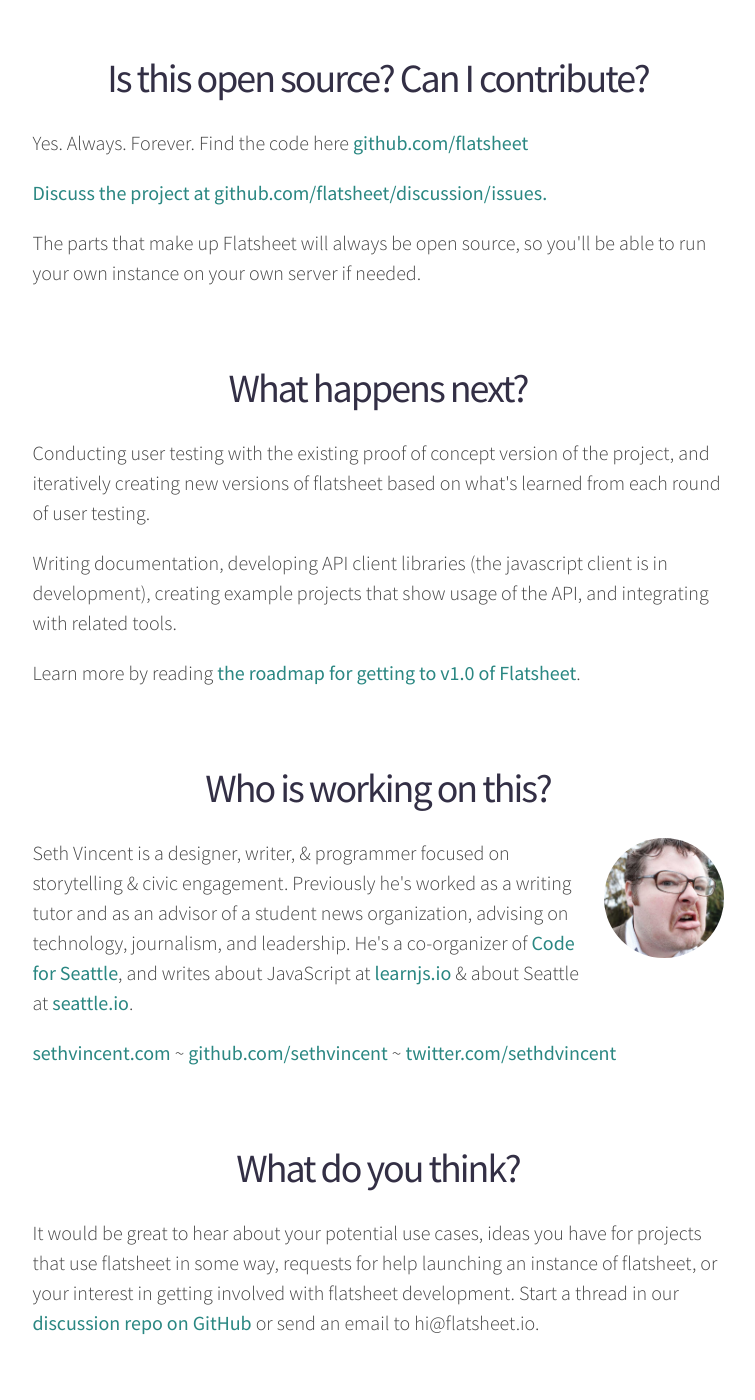
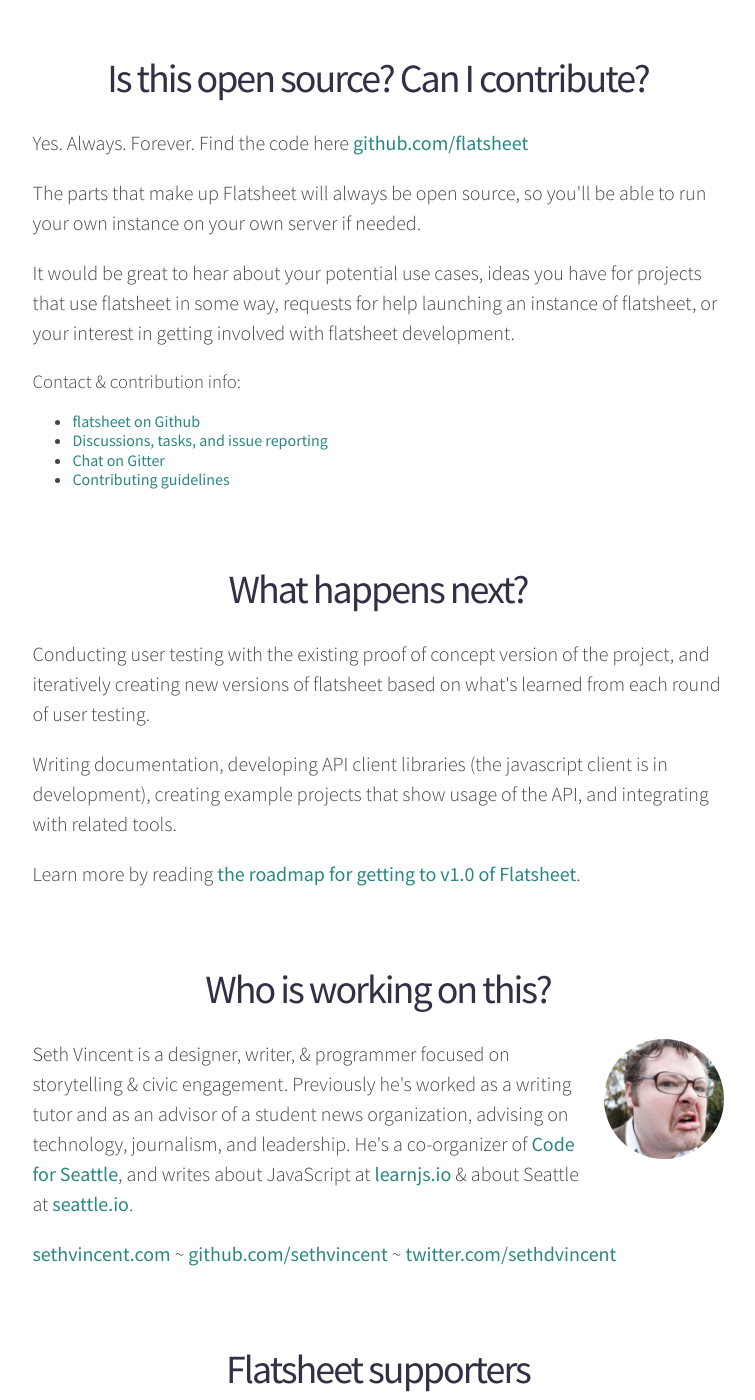
Before and after one commit to flatsheet/flatsheet.github.io, a Jekyll site: the page built from index.html, in a window 1280 px wide and 1400 px high, scrolled down 3659 px. Shown: the whole window, without its empty margins (262-1017 px from the left). Built offline with Jekyll 4.4.1, drawn with Linux system fonts in a browser that asks for light colours; nearby versions of some CDN libraries; Markdown is read by kramdown in place of the engine named in the settings.

Commit message:
Update index.html

```diff
--- a/index.html
+++ b/index.html
@@ -109,9 +109,18 @@
 
     <h2>Is this open source? Can I contribute?</h2>
     <p>Yes. Always. Forever. Find the code here <a href="https://github.com/flatsheet" target="_blank">github.com/flatsheet</a></p>
-    <p><a href="https://github.com/flatsheet/discussion/issues" target="_blank">Discuss the project at github.com/flatsheet/discussion/issues.</a></p>
 
     <p>The parts that make up Flatsheet will always be open source, so you'll be able to run your own instance on your own server if needed.</p>
+
+    <p>It would be great to hear about your potential use cases, ideas you have for projects that use flatsheet in some way, requests for help launching an instance of flatsheet, or your interest in getting involved with flatsheet development.
+
+    <h3>Contact & contribution info:</h3>
+    <ul>
+      <li><strong><a href="http://github.com/flatsheet">flatsheet on Github</a></strong></li>
+      <li><strong><a href="http://github.com/flatsheet/flatsheet/issues">Discussions, tasks, and issue reporting</a></strong></li>
+      <li><strong><a href="https://gitter.im/flatsheet/flatsheet">Chat on Gitter</a></strong></li>
+      <li><strong><a href="/flatsheet/flatsheet/blob/master/CONTRIBUTING.md">Contributing guidelines</a></strong></li>
+    </ul>
 
     <h2>
     <a name="user-content-what-happens-next" class="anchor" href="#what-happens-next"><span class="octicon octicon-link"></span></a>What happens next?</h2>
@@ -125,9 +134,6 @@
     <h2>Who is working on this?</h2>
     <p><img class="headshot" src="/images/sethvincent.png"> Seth Vincent is a designer, writer, & programmer focused on storytelling & civic engagement. Previously he's worked as a writing tutor and as an advisor of a student news organization, advising on technology, journalism, and leadership. He's a co-organizer of <a href="http://codeforseattle.org" target="blank">Code for Seattle</a>, and writes about JavaScript at <a href="http://learnjs.io" target="blank">learnjs.io</a> & about Seattle at <a href="http://seattle.io" target="blank">seattle.io</a>.</p>
     <p><a href="http://sethvincent.com" target="_blank">sethvincent.com</a> ~ <a href="http://github.com/sethvincent" target="_blank">github.com/sethvincent</a> ~ <a href="http://twitter.com/sethdvincent" target="_blank">twitter.com/sethdvincent</a></p>
-
-    <h2>What do you think?</h2>
-    <p>It would be great to hear about your potential use cases, ideas you have for projects that use flatsheet in some way, requests for help launching an instance of flatsheet, or your interest in getting involved with flatsheet development. Start a thread in our <a href="https://github.com/flatsheet/discussion/issues">discussion repo on GitHub</a> or send an email to hi@flatsheet.io.</p>
 
     <h2>Flatsheet supporters</h2>
     {% include supporters.html %}
```
